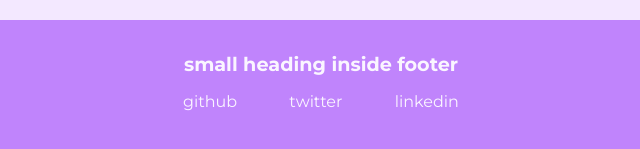
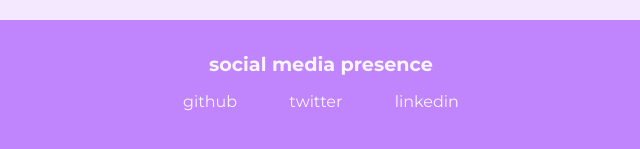
Before and after one commit to mayanksachdev/mayank-sachdev-levelZero-portfolio, a plain HTML site: page index.html in a window 1280 px wide. Shown: the part 899-1048 px from the top of the page, 319-959 px from the left. Drawn offline with Linux system fonts and the light colour scheme.

Commit message:
fix: fixed title of home footer

```diff
--- a/index.html
+++ b/index.html
@@ -58,7 +58,7 @@
     </section>
 
     <footer class="footer">
-        <div class="footer-header">small heading inside footer</div>
+        <div class="footer-header">social media presence</div>
         <ul class="social-links list-no-bullets">
             <li class="list-item-inline">
                 <a class="link" href="https://github.com/mayanksachdev"> github</a>
```
